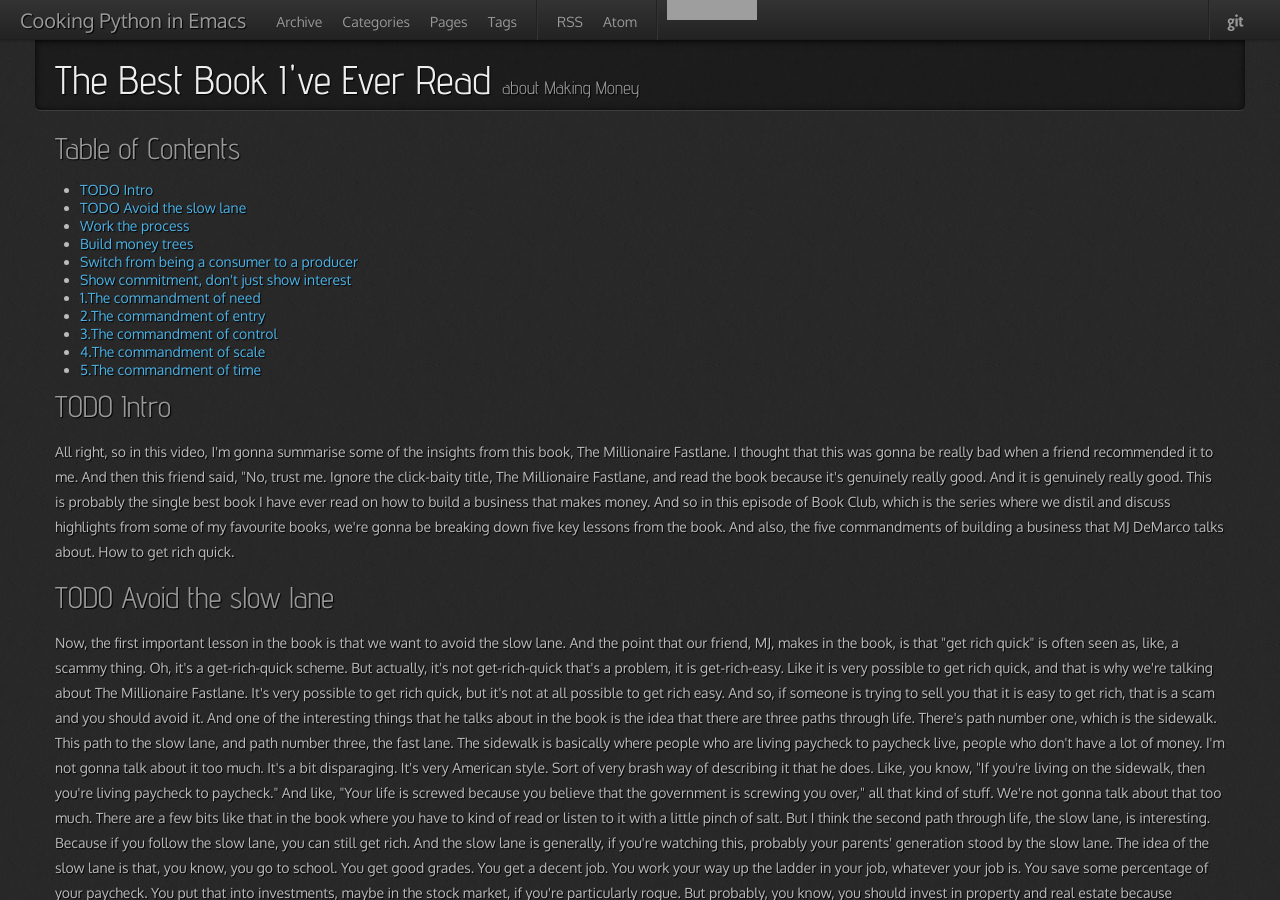
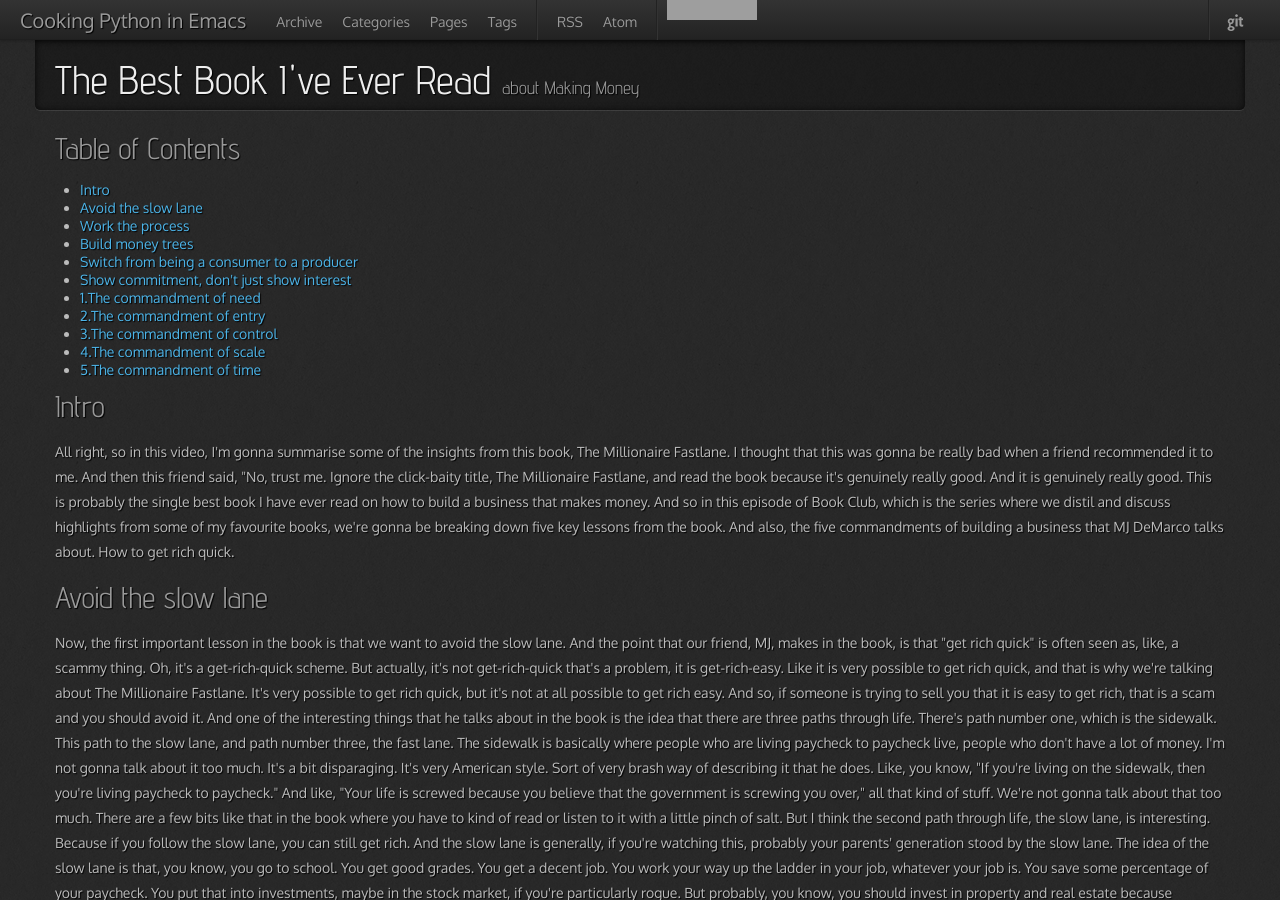
Before and after one commit to 0--key/0--key.github.io, a Jekyll site: the page built from _posts/2022-02-11-making-money.html, in a window 1280 px wide and 900 px high. Built offline with Jekyll 4.4.1, drawn with Linux system fonts in a browser that asks for light colours; nearby versions of some CDN libraries; grey boxes are pictures that could not be loaded.

Commit message:
Todo keywords omission test

```diff
--- a/_posts/2022-02-11-making-money.html
+++ b/_posts/2022-02-11-making-money.html
@@ -11,8 +11,8 @@
 <h2>Table of Contents</h2>
 <div id="text-table-of-contents" role="doc-toc">
 <ul>
-<li><a href="#org75e9f99"><span class="todo TODO">TODO</span> Intro</a></li>
-<li><a href="#orgc8b7d0b"><span class="todo TODO">TODO</span> Avoid the slow lane</a></li>
+<li><a href="#org75e9f99">Intro</a></li>
+<li><a href="#orgc8b7d0b">Avoid the slow lane</a></li>
 <li><a href="#org4241e5d">Work the process</a></li>
 <li><a href="#orgcaeeb22">Build money trees</a></li>
 <li><a href="#orgd3453fb">Switch from being a consumer to a producer</a></li>
@@ -27,7 +27,7 @@
 </div>
 
 <div id="outline-container-org75e9f99" class="outline-2">
-<h2 id="org75e9f99"><span class="todo TODO">TODO</span> Intro</h2>
+<h2 id="org75e9f99">Intro</h2>
 <div class="outline-text-2" id="text-org75e9f99">
 <p>
 All right, so in this video, I'm gonna summarise some of the insights
@@ -47,7 +47,7 @@
 </div>
 
 <div id="outline-container-orgc8b7d0b" class="outline-2">
-<h2 id="orgc8b7d0b"><span class="todo TODO">TODO</span> Avoid the slow lane</h2>
+<h2 id="orgc8b7d0b">Avoid the slow lane</h2>
 <div class="outline-text-2" id="text-orgc8b7d0b">
 <p>
 Now, the first important lesson in the book is that we want to avoid
```
